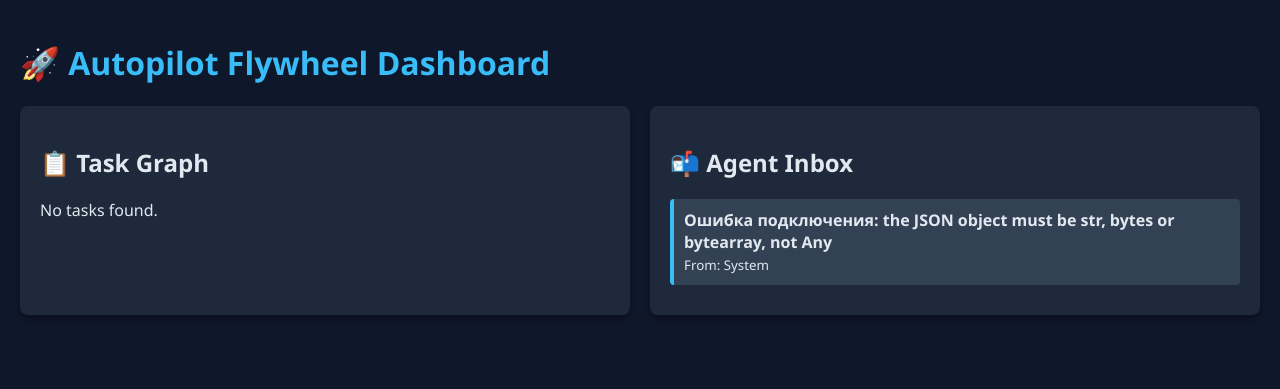
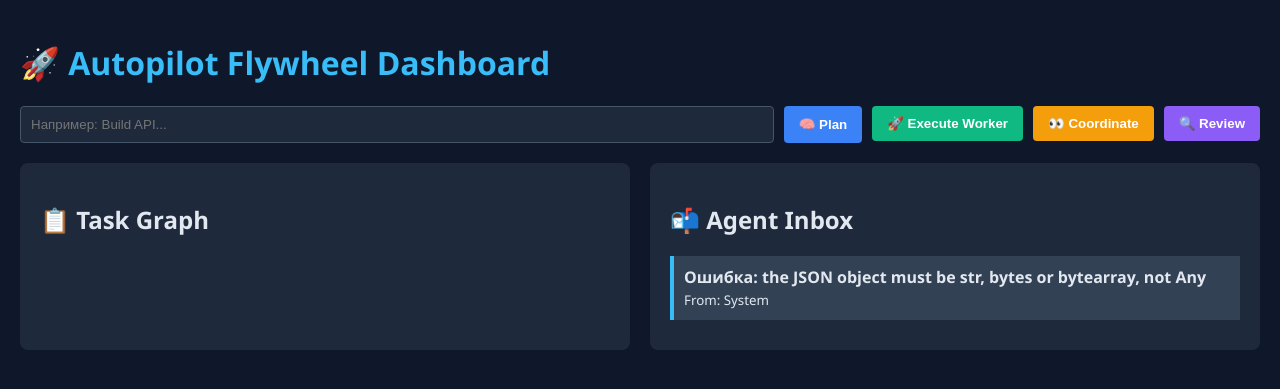
Before and after one commit to Alpha-Oi/autopilot-flywheel, a FastAPI app: page / in a window 1280 px wide. Shown: the top 389 px of the page. Run offline with FastAPI, Linux system fonts and the light colour scheme.

Commit message:
feat(reviewer): add third agent to review completed tasks and create fix tasks

```diff
--- /dev/null
+++ b/src/autopilot_flywheel/prompts/review_models.py
@@ -0,0 +1,6 @@
+from pydantic import BaseModel
+
+class ReviewResult(BaseModel):
+    task_id: str
+    status: str  # "approved" или "needs_fix"
+    comment: str = ""
--- a/src/autopilot_flywheel/web/app.py
+++ b/src/autopilot_flywheel/web/app.py
@@ -1,33 +1,49 @@
-from fastapi import FastAPI, Request
-from fastapi.responses import HTMLResponse
+from fastapi import FastAPI, Request, Form
+from fastapi.responses import HTMLResponse, RedirectResponse
 from fastapi.templating import Jinja2Templates
 import json
 from autopilot_flywheel.state.manager import StateManager
 from autopilot_flywheel.coordination.agent_mail import AgentMailClient
+from autopilot_flywheel.prompts.planner_agent import PlannerAgent
+from autopilot_flywheel.workers.worker_agent import WorkerAgent
+from autopilot_flywheel.coordination.coordinator_agent import CoordinatorAgent
+from autopilot_flywheel.reviewer.agent import ReviewerAgent
 
 app = FastAPI(title="Autopilot Flywheel Dashboard")
 templates = Jinja2Templates(directory="src/autopilot_flywheel/web/templates")
 
-# ВАЖНО: убираем async, чтобы FastAPI выполнял функцию в отдельном потоке.
-# Это позволит использовать asyncio.run() внутри AgentMailClient.
 @app.get("/", response_class=HTMLResponse)
 def dashboard(request: Request):
-    # 1. Получаем задачи из SQLite
     manager = StateManager()
     tasks = manager.get_all_tasks()
-
-    # 2. Пытаемся получить письма из Agent Mail
     messages = []
     try:
         mail = AgentMailClient()
         raw_msgs = mail.fetch_inbox("default", "Coordinator")
         messages = json.loads(raw_msgs)
     except Exception as e:
-        messages = [{"subject": f"Ошибка подключения: {e}", "from": "System"}]
+        messages = [{"subject": f"Ошибка: {e}", "from": "System"}]
 
-    # 3. Возвращаем шаблон с правильным порядком аргументов
     return templates.TemplateResponse(
-        request=request,
-        name="index.html",
-        context={"tasks": tasks, "messages": messages}
+        request=request, name="index.html", context={"tasks": tasks, "messages": messages}
     )
+
+@app.post("/run-plan")
+def run_plan(request: Request, command: str = Form(...)):
+    PlannerAgent().plan(command)
+    return RedirectResponse(url="/", status_code=303)
+
+@app.post("/run-execute")
+def run_execute():
+    WorkerAgent().run()
+    return RedirectResponse(url="/", status_code=303)
+
+@app.post("/run-coordinate")
+def run_coordinate():
+    CoordinatorAgent().run()
+    return RedirectResponse(url="/", status_code=303)
+
+@app.post("/run-review")
+def run_review():
+    ReviewerAgent().run()
+    return RedirectResponse(url="/", status_code=303)
--- a/src/autopilot_flywheel/web/templates/index.html
+++ b/src/autopilot_flywheel/web/templates/index.html
@@ -3,25 +3,47 @@
 <head>
     <title>Autopilot Flywheel</title>
     <style>
-        body { font-family: 'Segoe UI', Tahoma, Geneva, Verdana, sans-serif; background: #0f172a; color: #e2e8f0; margin: 0; padding: 20px; }
+        body { font-family: 'Segoe UI', sans-serif; background: #0f172a; color: #e2e8f0; margin: 0; padding: 20px; }
         h1 { color: #38bdf8; }
         .container { display: flex; gap: 20px; }
-        .column { flex: 1; background: #1e293b; padding: 20px; border-radius: 8px; box-shadow: 0 4px 6px rgba(0,0,0,0.3); }
+        .column { flex: 1; background: #1e293b; padding: 20px; border-radius: 8px; }
         .task { padding: 10px; margin-bottom: 10px; border-radius: 4px; border-left: 4px solid #94a3b8; background: #334155; }
-        .task.completed { border-left-color: #22c55e; opacity: 0.8; }
+        .task.completed { border-left-color: #22c55e; }
         .task.pending { border-left-color: #f59e0b; }
-        .message { padding: 10px; margin-bottom: 10px; border-radius: 4px; background: #334155; border-left: 4px solid #38bdf8; }
+        .task.needs_fix { border-left-color: #ef4444; }
+        .message { padding: 10px; margin-bottom: 10px; background: #334155; border-left: 4px solid #38bdf8; }
         .badge { font-size: 0.8em; padding: 2px 6px; border-radius: 10px; background: #0f172a; }
+        .controls { margin-bottom: 20px; display: flex; gap: 10px; flex-wrap: wrap; }
+        button { padding: 10px 15px; border: none; border-radius: 4px; cursor: pointer; font-weight: bold; color: white; }
+        .btn-plan { background: #3b82f6; }
+        .btn-exec { background: #10b981; }
+        .btn-coord { background: #f59e0b; }
+        .btn-review { background: #8b5cf6; }
+        input { padding: 10px; border-radius: 4px; border: 1px solid #475569; background: #1e293b; color: white; flex: 1; }
     </style>
 </head>
 <body>
     <h1>🚀 Autopilot Flywheel Dashboard</h1>
+
+    <div class="controls">
+        <form action="/run-plan" method="post" style="display:flex; flex:1; gap:10px;">
+            <input type="text" name="command" placeholder="Например: Build API..." required>
+            <button type="submit" class="btn-plan">🧠 Plan</button>
+        </form>
+        <form action="/run-execute" method="post">
+            <button type="submit" class="btn-exec">🚀 Execute Worker</button>
+        </form>
+        <form action="/run-coordinate" method="post">
+            <button type="submit" class="btn-coord">👀 Coordinate</button>
+        </form>
+        <form action="/run-review" method="post">
+            <button type="submit" class="btn-review">🔍 Review</button>
+        </form>
+    </div>
+
     <div class="container">
         <div class="column">
             <h2>📋 Task Graph</h2>
-            {% if not tasks %}
-                <p>No tasks found.</p>
-            {% endif %}
             {% for task in tasks %}
                 <div class="task {{ task.status }}">
                     <strong>{{ task.task_id }}</strong>
@@ -31,9 +53,6 @@
         </div>
         <div class="column">
             <h2>📬 Agent Inbox</h2>
-            {% if not messages %}
-                <p>No messages.</p>
-            {% endif %}
             {% for msg in messages %}
                 <div class="message">
                     <strong>{{ msg.subject }}</strong><br>
```
Also changed, not shown: src/autopilot_flywheel/reviewer/agent.py (added, +39 -0 lines), src/autopilot_flywheel/reviewer/__init__.py (added).
